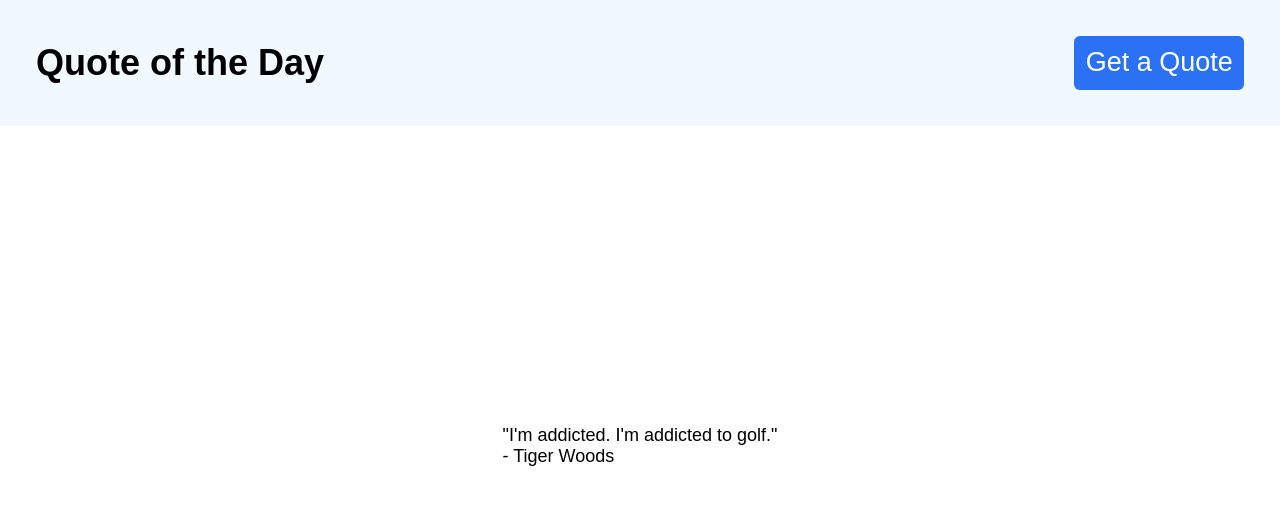
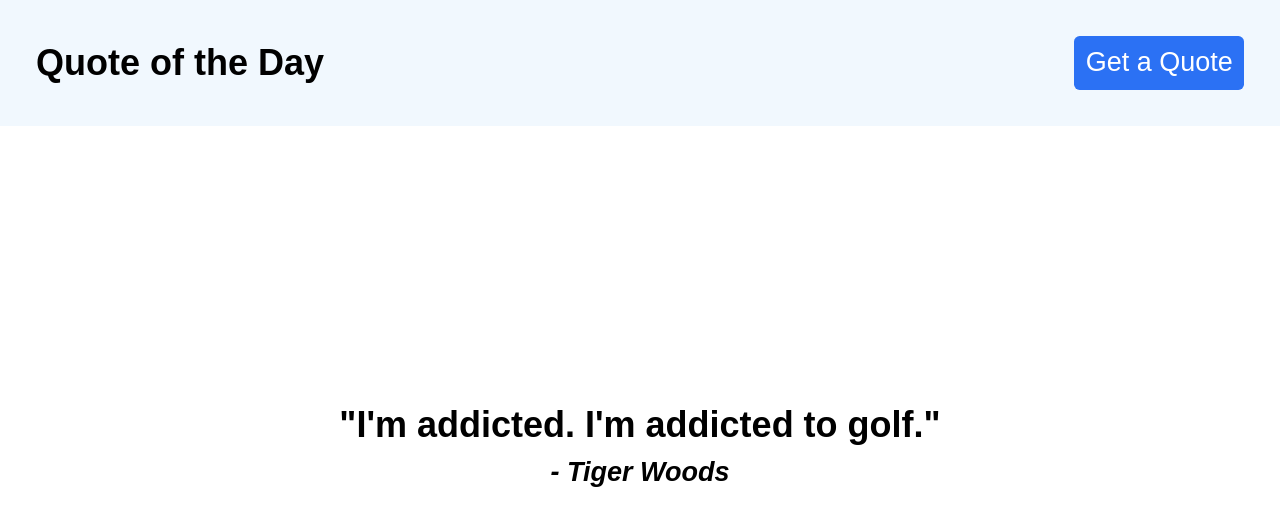
Before and after one commit to Beggsn/js-tasks, a plain HTML site: page 09-coding-tasks/quote/index.html in a window 1280 px wide. Drawn offline with Linux system fonts and the light colour scheme.

Commit message:
refactor: renames classes, adds blockquote styling

```diff
--- a/09-coding-tasks/quote/style.css
+++ b/09-coding-tasks/quote/style.css
@@ -6,7 +6,7 @@
 
 html,
 body {
-  height: 100%;
+  /* height: 100%; */
   font-size: 18px;
   font-family: Arial, Helvetica, sans-serif;
   height: 100vh;
@@ -40,9 +40,14 @@
 
 }
 
-.quote {
+.quote-container {
   font-size: 2rem;
   font-weight: bold;
   text-align: center;
   line-height: 1.5;
 }
+
+blockquote {
+  font-style: italic;
+  font-size: 1.5rem;
+}
```
